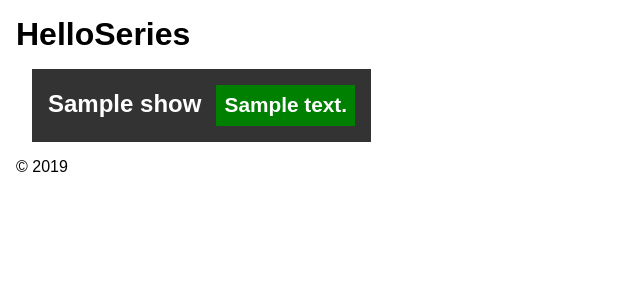
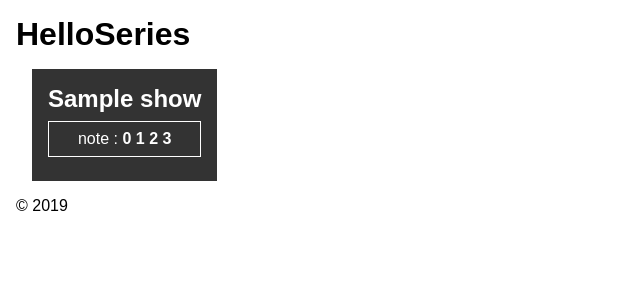
Before and after one commit to nbrignol/training-hello-series, a PHP site: template view/list.view.php in a window 1280 px wide. Shown: the top 300 px of the page, without its empty margins (0-640 px from the left). Run offline with PHP 8.4, Linux system fonts and the light colour scheme; the template is opened without the code that fills it: most values are stand-ins (such as "Sample title", 1, 10 or a date in 2020).

Commit message:
Added note update

```diff
--- a/ctrl/list.php
+++ b/ctrl/list.php
@@ -8,7 +8,9 @@ if (! isset($_SESSION['user'])){
 $currentUser = $_SESSION['user'];
 
 $dao = new ShowSqlDao();
-$list = $dao->listReco($currentUser);
+//$list = $dao->listAll();
+//$list = $dao->listReco($currentUser);
+$list = $dao->listMyShows($currentUser);
 
 
 $templateManager = new TemplateManager();
--- a/index.php
+++ b/index.php
@@ -2,6 +2,7 @@
 
 require_once("entity/User.php");
 require_once("entity/Show.php");
+require_once("dao/NoteSqlDao.php");
 require_once("dao/UserSqlDao.php");
 require_once("dao/ShowSqlDao.php");
 require_once("template/TemplateManager.php");
--- a/style.css
+++ b/style.css
@@ -40,3 +40,28 @@ body {
 	font-weight: bold;
 	font-size: 1.3em;
 }
+
+
+
+.noteComponent {
+	font-size: 1em;
+	border: 1px solid white;
+	padding: 0.5em;
+	margin: 0.5em 0;
+}
+
+
+.noteComponent a {
+	text-decoration: none;
+	color: white;
+	font-weight: bold;
+}
+
+.noteComponent a.selected {
+	background-color: white;
+	color: black;
+	padding: 0 0.3em;
+
+
+
+}
--- a/view/list.view.php
+++ b/view/list.view.php
@@ -11,7 +11,25 @@
 	<?php foreach($shows as $show): ?>
 		<article class="show">
 			<h2 class="title"><?php echo $show->label; ?></h2>
-			<p class="note"><?php echo $show->note; ?></p>
+			<!--p class="note"><?php echo $show->note; ?></p-->
+
+			<div class="noteComponent">
+				<p>note :
+					<?php for($n=0; $n<=3; $n++): ?>
+						<?php
+						$class = ($n == $show->note) ? 'selected' : '';
+
+						$params = [
+							'ctrl' => 'note',
+							'show' => $show->id,
+							'note' => $n
+						]; ?>
+
+						<a class="<?php echo $class ?>" href="index.php?<?php echo http_build_query($params) ?>"><?php echo $n; ?></a>
+					<?php endfor; ?>
+				</p>
+			</div>
+
 		</article>
 	<?php endforeach; ?>
 	</section>
```
Also changed, not shown: ctrl/note.php (added, +24 -0 lines), dao/NoteSqlDao.php (added, +33 -0 lines).
